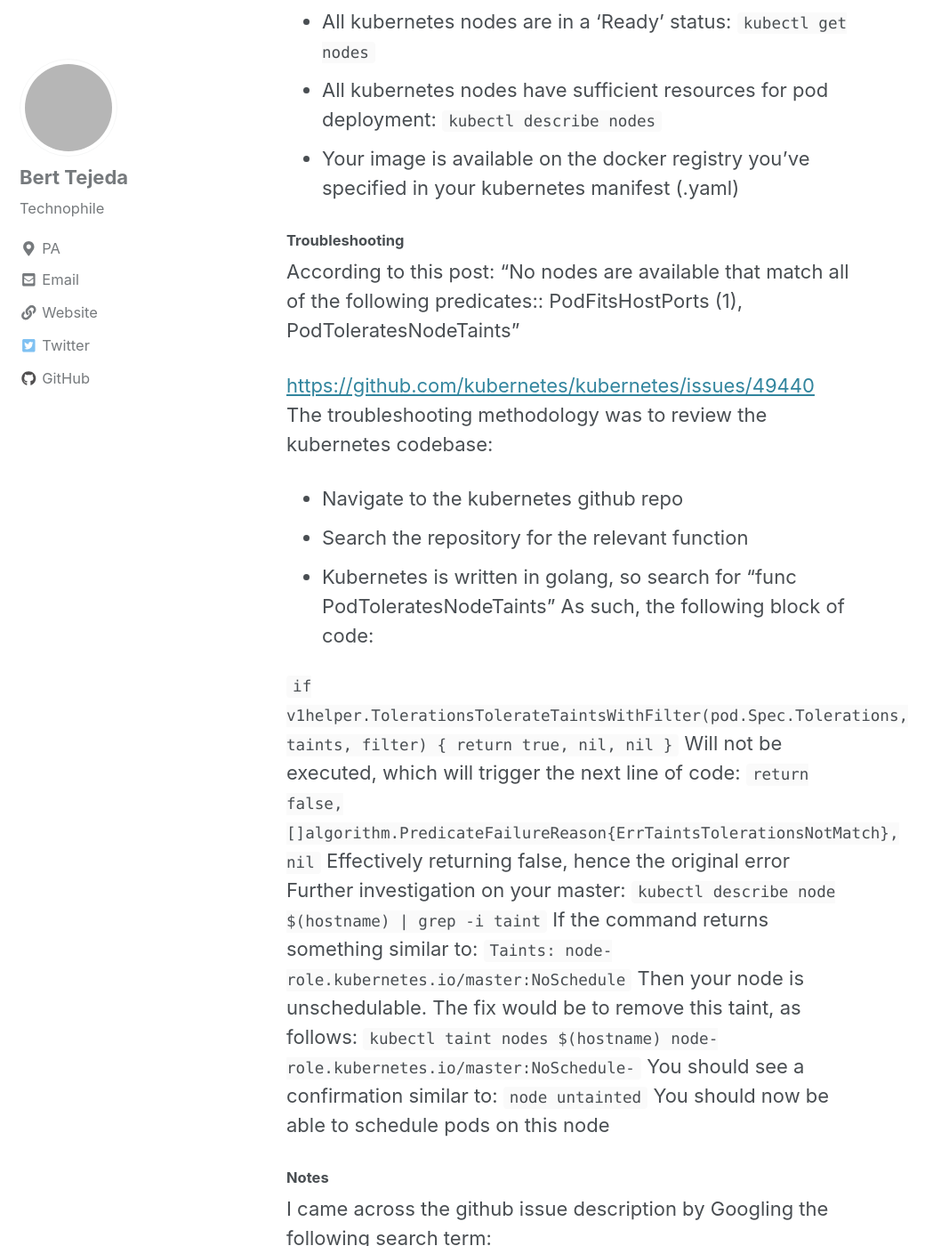
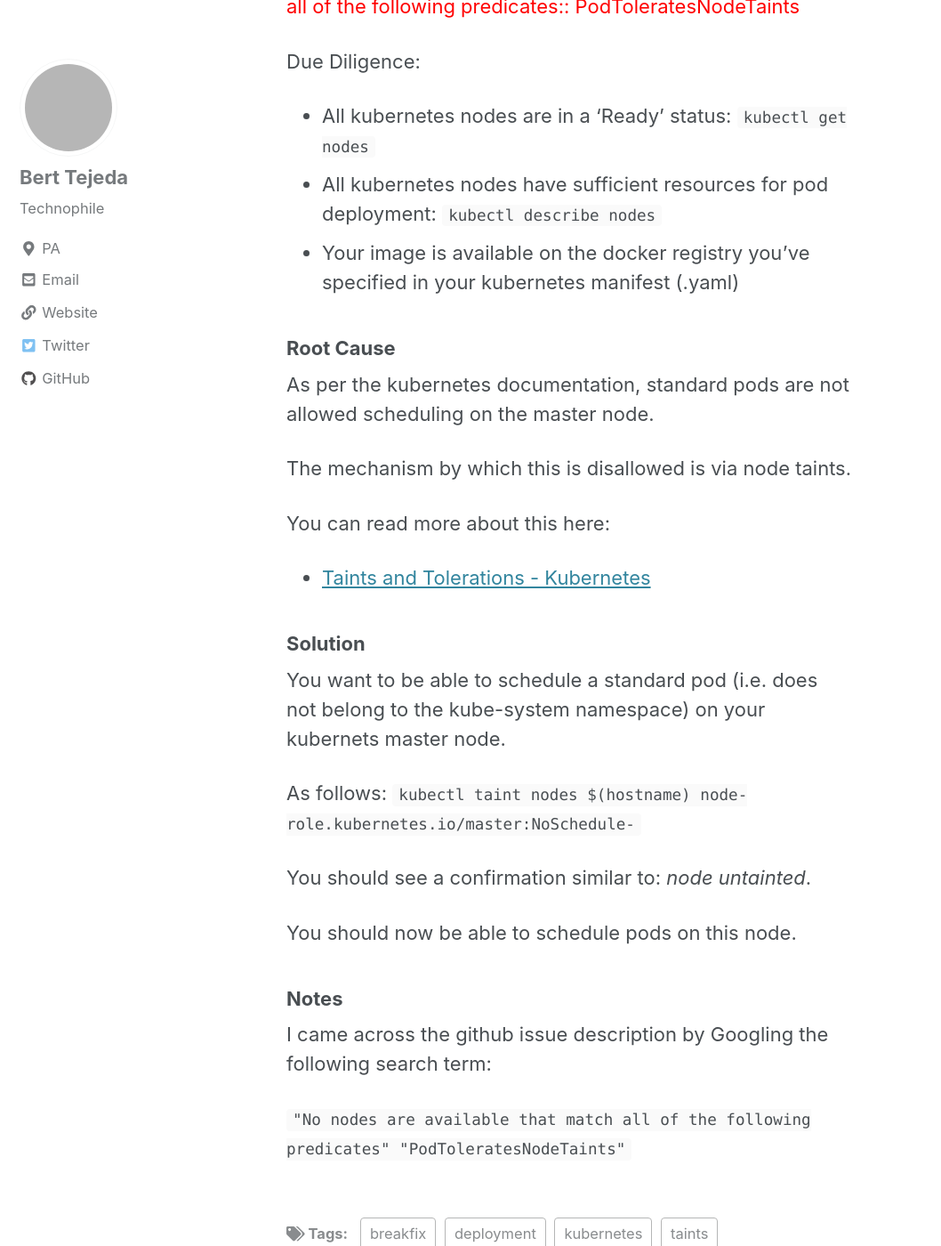
Before and after one commit to berttejeda/bert.self, a Jekyll site: the page built from _posts/2017-12-04-kubernetes-deployment-error-podtoleratesnodetaints.md, in a window 1280 px wide and 1400 px high, scrolled down 642 px. Shown: the whole window at 89% size, without its empty margins (0-1058 px from the left). Built offline with Jekyll 4.4.1, drawn with Linux system fonts in a browser that asks for light colours; cached includes are drawn as plain includes; some of the changed text lies outside the part shown; grey boxes are pictures that could not be loaded.

Commit message:
Formatting

```diff
--- a/_posts/2017-12-04-kubernetes-deployment-error-podtoleratesnodetaints.md
+++ b/_posts/2017-12-04-kubernetes-deployment-error-podtoleratesnodetaints.md
@@ -9,30 +9,44 @@ tags:
   - taints
 ---
 
-#### Scenario
+### Scenario
 
-You have a single node (master) kubernetes deployment and you want to schedule standard pods. The master name is your hostname:
+You have a single node (master) kubernetes deployment and you want to schedule standard pods.
 
-`$(hostname)`. Upon your attempt at deploying a service, you notice the state of the resulting pod remains in *Pending*. Further investigation via `kubectl describe pod {{ YOUR_POD_NAME }}` reveals an error similar to `No nodes are available that match all of the following predicates:: PodToleratesNodeTaints` Due Diligence:
+The master name is your hostname: `$(hostname)`
+
+Upon your attempt at deploying a service, you notice the state of the resulting pod remains in *Pending*.
+
+Further investigation via `kubectl describe pod YOUR_POD_NAME` reveals an error similar to <span style="color:red">No nodes are available that match all of the following predicates:: PodToleratesNodeTaints</span>
+
+Due Diligence:
+
 *   All kubernetes nodes are in a 'Ready' status: `kubectl get nodes`
 *   All kubernetes nodes have sufficient resources for pod deployment: `kubectl describe nodes`
 *   Your image is available on the docker registry you've specified in your kubernetes manifest (.yaml)
 
-#### Troubleshooting
+### Root Cause
 
-According to this post: "No nodes are available that match all of the following predicates:: PodFitsHostPorts (1), PodToleratesNodeTaints"
+As per the kubernetes documentation, standard pods are not allowed scheduling on the master node.
 
-<https://github.com/kubernetes/kubernetes/issues/49440> The troubleshooting methodology was to review the kubernetes codebase:
-*   Navigate to the kubernetes github repo
-*   Search the repository for the relevant function
-*   Kubernetes is written in golang, so search for "func PodToleratesNodeTaints" As such, the following block of code:
+The mechanism by which this is disallowed is via node taints.
 
-`if v1helper.TolerationsTolerateTaintsWithFilter(pod.Spec.Tolerations, taints, filter) {
-  return true, nil, nil
-}` Will not be executed, which will trigger the next line of code: `return false, []algorithm.PredicateFailureReason{ErrTaintsTolerationsNotMatch}, nil` Effectively returning false, hence the original error Further investigation on your master: `kubectl describe node $(hostname) | grep -i taint` If the command returns something similar to: `Taints:     node-role.kubernetes.io/master:NoSchedule` Then your node is unschedulable. The fix would be to remove this taint, as follows: `kubectl taint nodes $(hostname) node-role.kubernetes.io/master:NoSchedule-` You should see a confirmation similar to: `node {{ NODE_NAME }} untainted` You should now be able to schedule pods on this node
+You can read more about this here:
 
-#### Notes
+- [Taints and Tolerations - Kubernetes](https://kubernetes.io/docs/concepts/configuration/taint-and-toleration/)
+
+### Solution
+
+You want to be able to schedule a standard pod (i.e. does not belong to the kube-system namespace) on your kubernets master node.
+
+As follows: `kubectl taint nodes $(hostname) node-role.kubernetes.io/master:NoSchedule-`
+
+You should see a confirmation similar to: *node untainted*.
+
+You should now be able to schedule pods on this node.
+
+### Notes
 
 I came across the github issue description by Googling the following search term:
 
-`gls*"No nodes are available that match all of the following predicates" "PodToleratesNodeTaints"`
+`"No nodes are available that match all of the following predicates" "PodToleratesNodeTaints"`
```
Also changed, not shown: other parts of _posts/2017-12-04-kubernetes-deployment-error-podtoleratesnodetaints.md (+1 -1 lines), _posts/2017-12-01-kubernetes-docker-volume-mounts-and-autofs.md (+22 -18 lines), _posts/2017-12-06-pfsense-boot-failure-after-upgrade-to-2-4-0.md (+9 -3 lines).
